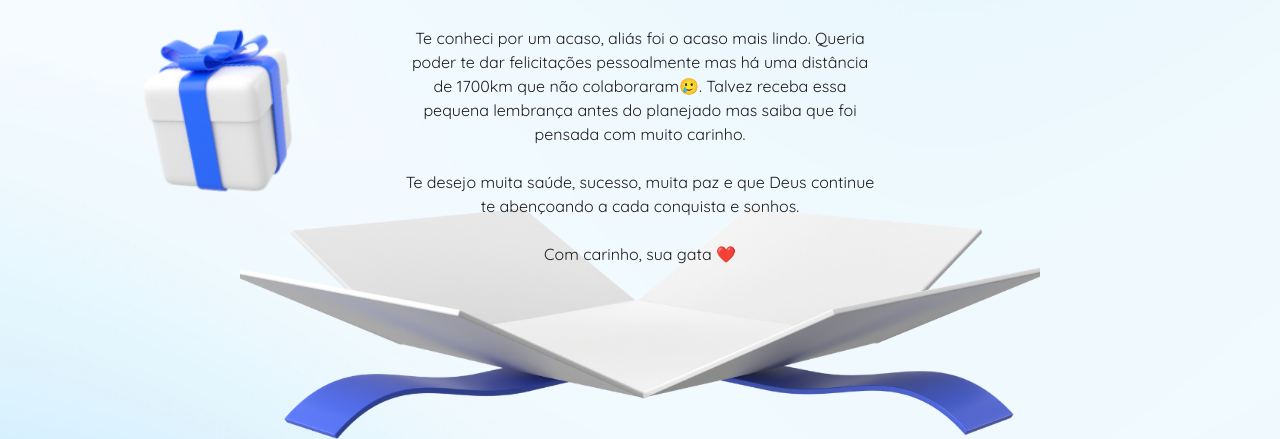
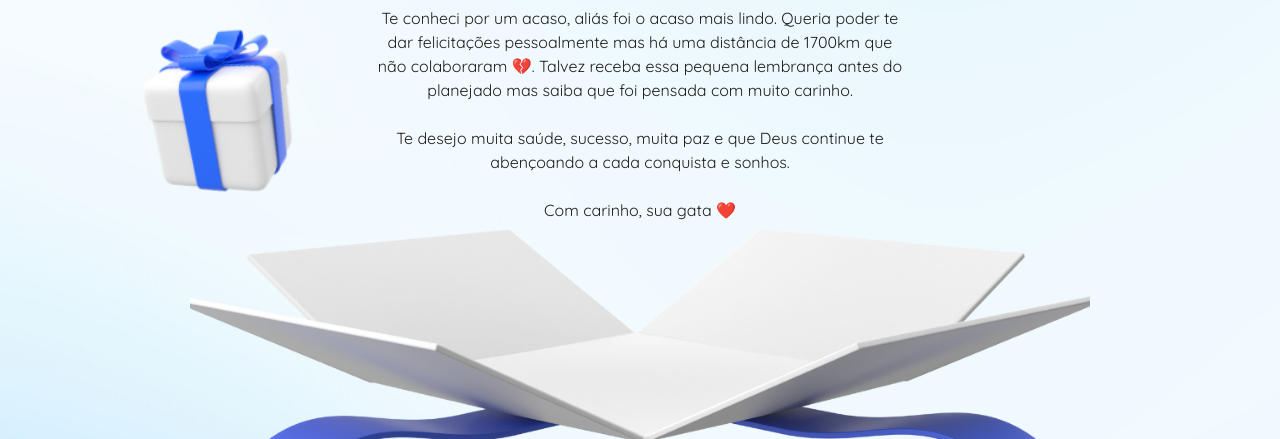
Before and after one commit to vanessa-vicente/PaginaCartinhaHTML, a website: page carta_aberta.html in a window 1280 px wide. Shown: the part 361-800 px from the top of the page. Drawn offline with nearby package versions, Linux system fonts and the light colour scheme.

```diff
--- a/carta_aberta.html
+++ b/carta_aberta.html
@@ -25,7 +25,7 @@
           <h2>Léo</h2>
           <p>
             Se eu pudesse te dar algo, eu te daria a capacidade de ver a si mesmo através dos meus olhos, para que então você perceba o quanto tem se tornado especial para mim.<br><br>
-            Te conheci por um acaso, aliás foi o acaso mais lindo. Queria poder te dar felicitações pessoalmente mas há uma distância de 1700km que não colaboraram🥲. Talvez receba essa pequena lembrança antes do planejado mas saiba que foi pensada com muito carinho.<br><br>
+            Te conheci por um acaso, aliás foi o acaso mais lindo. Queria poder te dar felicitações pessoalmente mas há uma distância de 1700km que não colaboraram 💔. Talvez receba essa pequena lembrança antes do planejado mas saiba que foi pensada com muito carinho.<br><br>
             Te desejo muita saúde, sucesso, muita paz e que Deus continue te abençoando a cada conquista e sonhos.<br><br>
             Com carinho, sua gata ❤️
           </p>
--- a/css/style2.css
+++ b/css/style2.css
@@ -42,7 +42,7 @@
   .caixa-aberta-container {
     position: relative;
     width: 80vw;
-    max-width: 800px;
+    max-width: 900px;
     z-index: 3;
   }
 
@@ -57,7 +57,7 @@
     left: 50%;
     transform: translateX(-50%);
     width: 60%;
-    max-height: 55%;
+    max-height: 50%;
     overflow-y: auto;
     font-size: clamp(0.75rem, 2vw, 1rem);
     color: #1f1d1d;
```
